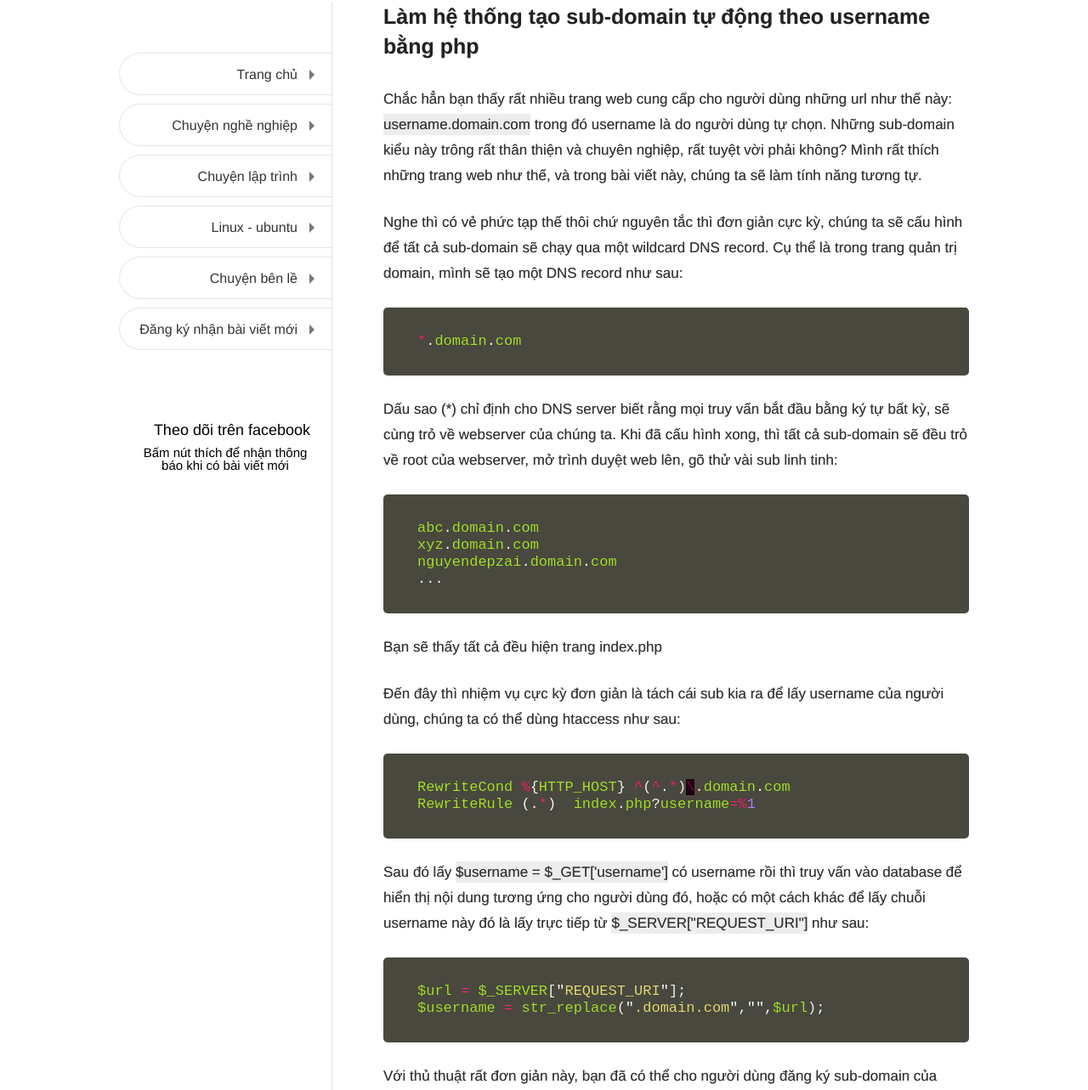
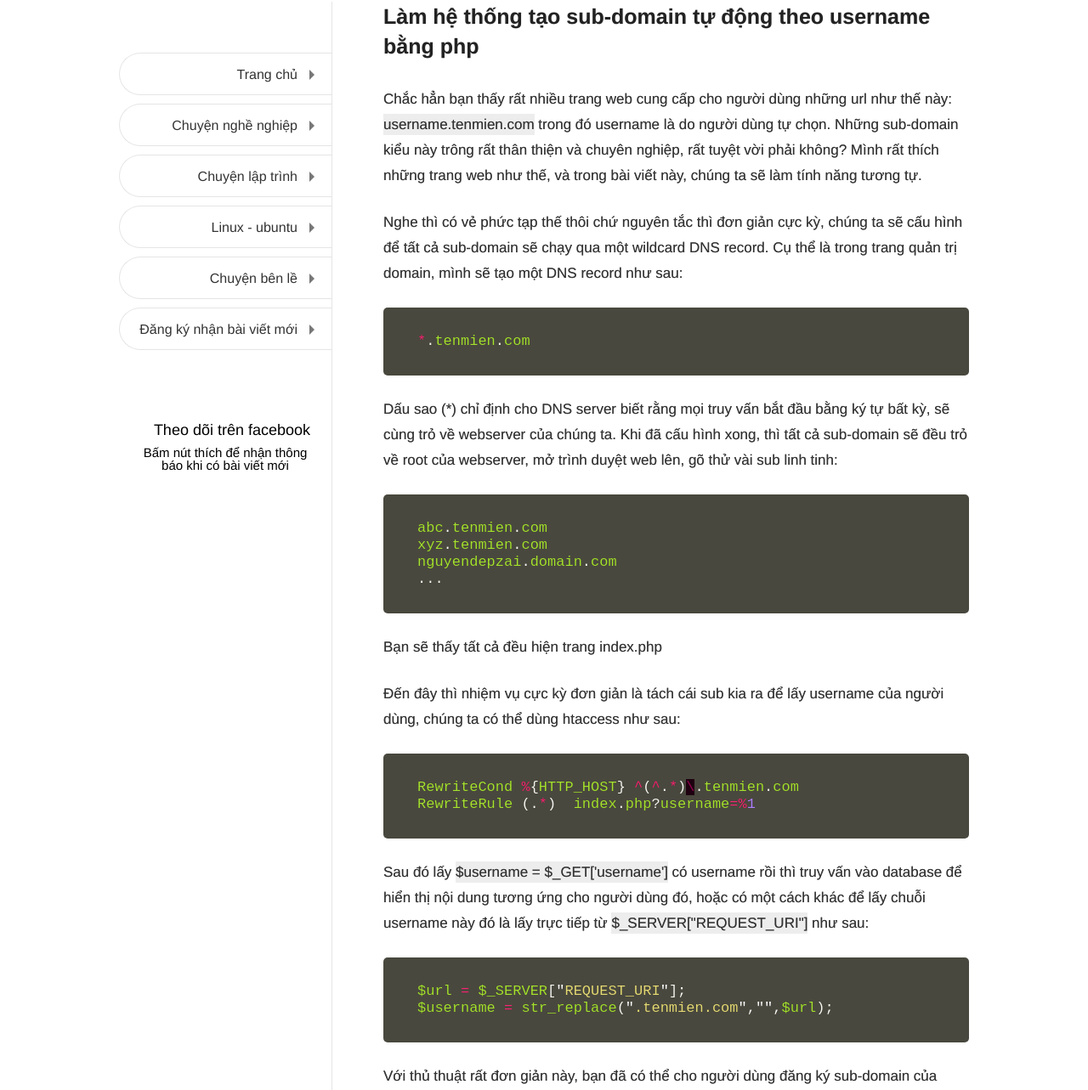
Before and after one commit to nguyentest/laptrinhcuocsong, a Jekyll site: the page built from _posts/2017-07-18-lam-he-thong-tu-dong-tao-sub-domain-bang-php.md, in a window 1280 px wide. Shown: the part 118-1401 px from the top of the page at 85% size. Built offline with Jekyll 4.4.1, drawn with Linux system fonts in a browser that asks for light colours.

Commit message:
Update 2017-07-18-lam-he-thong-tu-dong-tao-sub-domain-bang-php.md

````diff
--- a/_posts/2017-07-18-lam-he-thong-tu-dong-tao-sub-domain-bang-php.md
+++ b/_posts/2017-07-18-lam-he-thong-tu-dong-tao-sub-domain-bang-php.md
@@ -12,18 +12,18 @@ related_posts:
    link: http://laptrinhcuocsong.com/tong-hop-nhung-cong-cu-can-thiet-cho-web-developer.html
 ---
 
-Chắc hẳn bạn thấy rất nhiều trang web cung cấp cho người dùng những url như thế này: `username.domain.com` trong đó username là do người dùng tự chọn. Những sub-domain kiểu này trông rất thân thiện và chuyên nghiệp, rất tuyệt vời phải không? Mình rất thích những trang web như thế, và trong bài viết này, chúng ta sẽ làm tính năng tương tự.
+Chắc hẳn bạn thấy rất nhiều trang web cung cấp cho người dùng những url như thế này: `username.tenmien.com` trong đó username là do người dùng tự chọn. Những sub-domain kiểu này trông rất thân thiện và chuyên nghiệp, rất tuyệt vời phải không? Mình rất thích những trang web như thế, và trong bài viết này, chúng ta sẽ làm tính năng tương tự.
 
 Nghe thì có vẻ phức tạp thế thôi chứ nguyên tắc thì đơn giản cực kỳ, chúng ta sẽ cấu hình để tất cả sub-domain sẽ chạy qua một wildcard DNS record. Cụ thể là trong trang quản trị domain, mình sẽ tạo một DNS record như sau:
 
 ```javascript
-*.domain.com
+*.tenmien.com
 ```
 Dấu sao (*) chỉ định cho DNS server biết rằng mọi truy vấn bắt đầu bằng ký tự bất kỳ, sẽ cùng trỏ về webserver của chúng ta. Khi đã cấu hình xong, thì tất cả sub-domain sẽ đều trỏ về root của webserver, mở trình duyệt web lên, gõ thử vài sub linh tinh:
 
 ```javascript
-abc.domain.com
-xyz.domain.com
+abc.tenmien.com
+xyz.tenmien.com
 nguyendepzai.domain.com
 ...
 ```
@@ -33,7 +33,7 @@ Bạn sẽ thấy tất cả đều hiện trang index.php
 Đến đây thì nhiệm vụ cực kỳ đơn giản là tách cái sub kia ra để lấy username của người dùng, chúng ta có thể dùng htaccess như sau:
 
 ```javascript
-RewriteCond %{HTTP_HOST} ^(^.*)\.domain.com
+RewriteCond %{HTTP_HOST} ^(^.*)\.tenmien.com
 RewriteRule (.*)  index.php?username=%1
 ```
 
@@ -41,7 +41,7 @@ Sau đó lấy `$username = $_GET['username']` có username rồi thì truy vấ
 
 ```javascript
 $url = $_SERVER["REQUEST_URI"];
-$username = str_replace(".domain.com","",$url);
+$username = str_replace(".tenmien.com","",$url);
 ```
 
 Với thủ thuật rất đơn giản này, bạn đã có thể cho người dùng đăng ký sub-domain của riêng họ một cách rất chuyên nghiệp và mang lại sự tin tưởng cho website của bạn. Chúc các bạn thành công.
````
